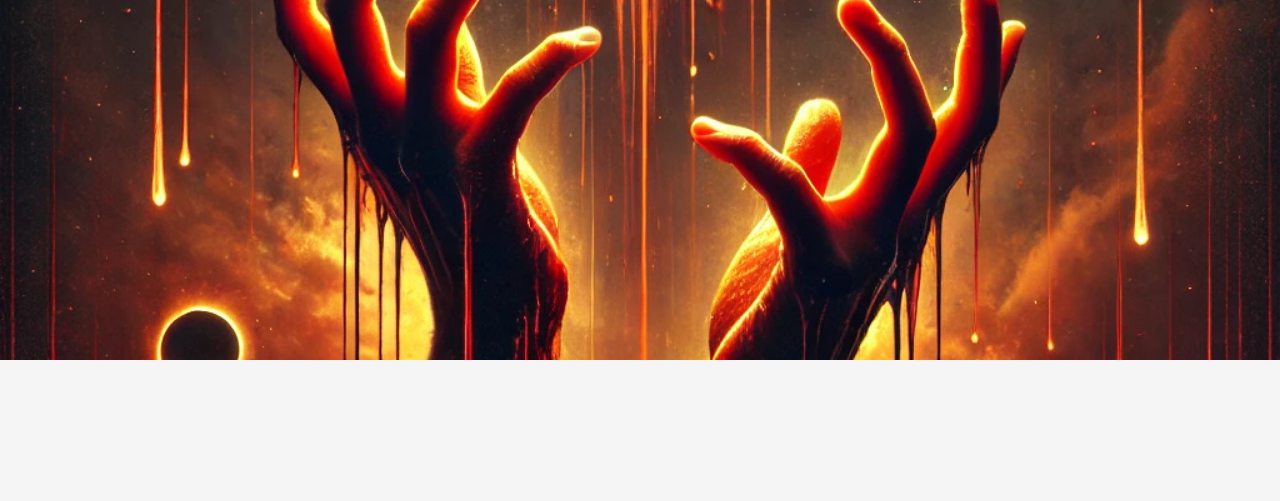
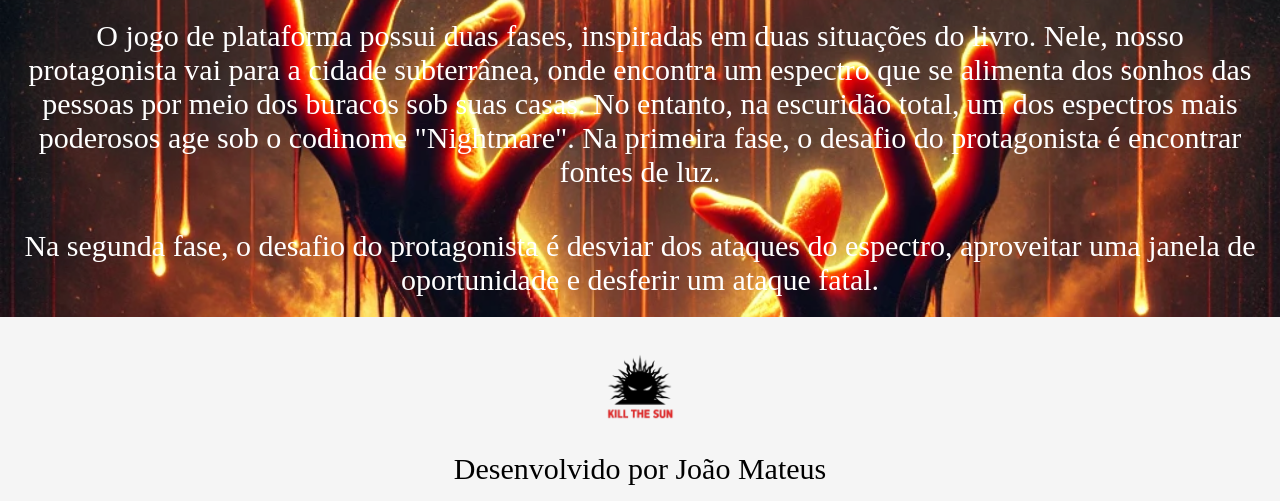
Before and after one commit to Joaoterminus3110/ProjetoTADS-1-2025, a PHP site: page /sobrejogo.html in a window 1280 px wide. Shown: the part 440-941 px from the top of the page. Before the commit the page ends 800 px from the top, so only its background shows below. Run offline with PHP 8.4, Linux system fonts and the light colour scheme.

Commit message:
Quase final pag sobre

```diff
--- a/css/style.css
+++ b/css/style.css
@@ -91,23 +91,19 @@ footer {
         height: 120px;
     }
 }
-
 .paroalto {
 
     text-align: center;
     color: rgb(255, 254, 254);
     font-size: 15px;
 }
-
 h1 {
     text-decoration: underline;
 }
-
 h2 {
     text-decoration: underline;
     font-size: 30px;
 }
-
 .paroalto2 {
     text-align: center;
     color: white;
--- a/index.html
+++ b/index.html
@@ -83,5 +83,4 @@
         </footer>
     </main>
 </body>
-
 </html>
--- a/sobrejogo.html
+++ b/sobrejogo.html
@@ -42,3 +42,33 @@
             <h2>
                 SOBRE O GAME
             </h2>
+            <iframe src="https://www.youtube.com/embed/TtB6c3ZGn38" class="VIDEO" title="previadojogo" frameborder="0"
+                width="560" height="315"
+                allow="accelerometer; autoplay; clipboard-write; encrypted-media; gyroscope; picture-in-picture; web-share"
+                allowfullscreen>
+            </iframe>
+            <p>
+                O jogo de plataforma possui duas fases, inspiradas em duas situações do livro. Nele, nosso protagonista
+                vai para a cidade subterrânea, onde encontra um espectro que se alimenta dos sonhos das pessoas por meio
+                dos buracos sob suas casas.
+
+                No entanto, na escuridão total, um dos espectros mais poderosos age sob o codinome "Nightmare". Na
+                primeira fase, o desafio do protagonista é encontrar fontes de luz.
+            </p>
+            <p>
+                Na segunda fase, o desafio do protagonista é desviar dos ataques do espectro, aproveitar uma janela de
+                oportunidade e desferir um ataque fatal.
+            </p>
+            <script>
+                window.scrollTo(0, document.body.scrollHeight);
+            </script>
+            <footer>
+                <img src="Imagem/soldorock2.png" alt="Solpagina" class="SIRIUS">
+                <p>
+                    Desenvolvido por João Mateus
+                </p>
+            </footer>
+    </main>
+</body>
+
+</html>
```
